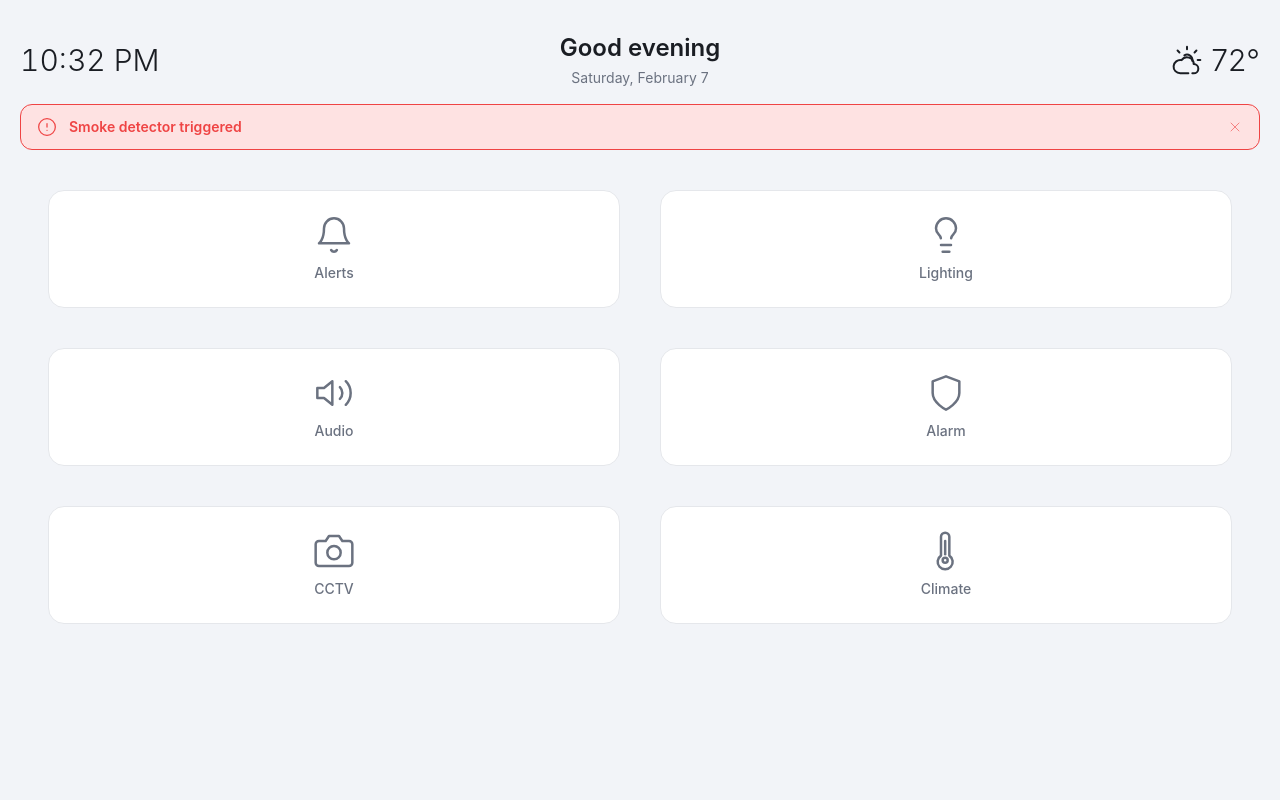
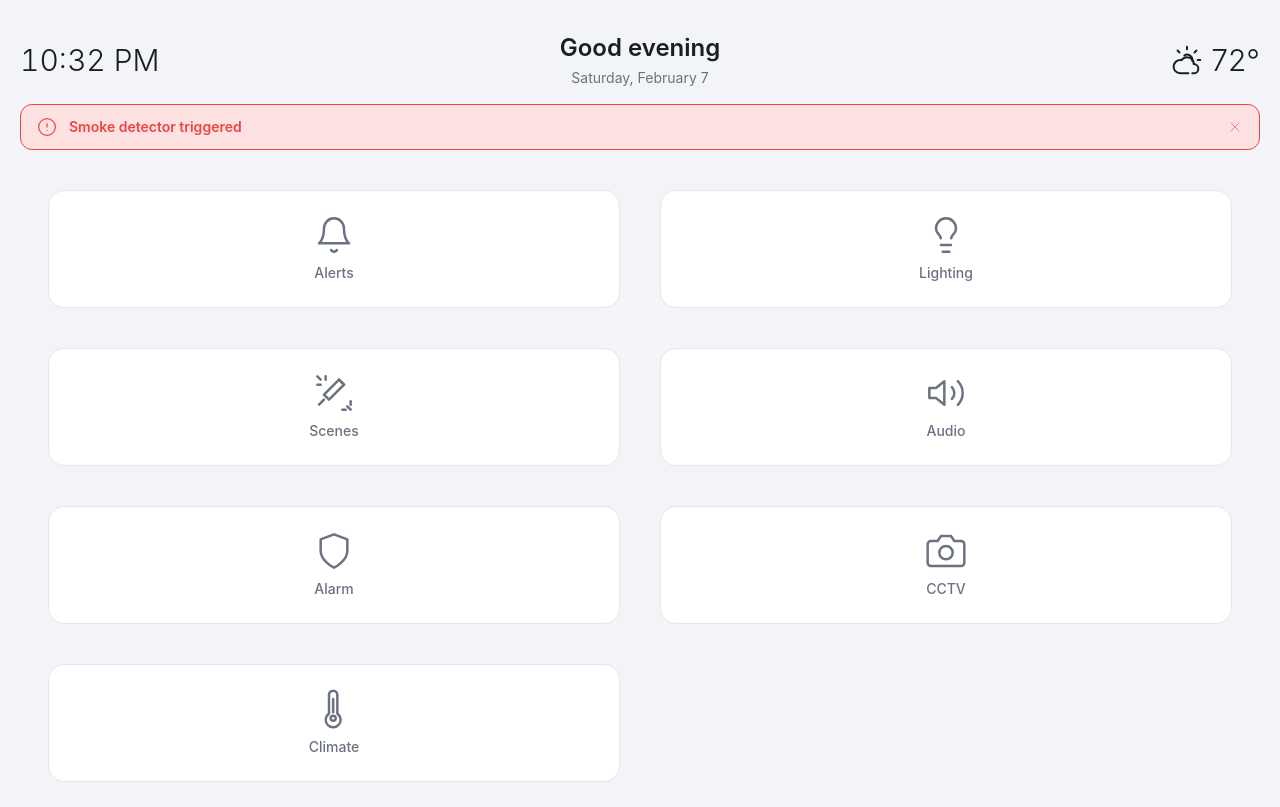
Before and after one commit to nikovacs/Ironwood-Home-Assistant-Dashboard, a Vue app: page / in a window 1280 px wide. Built offline with nearby package versions, Linux system fonts and the light colour scheme.

Commit message:
scenes button

```diff
--- a/src/App.vue
+++ b/src/App.vue
@@ -9,8 +9,10 @@ import AlarmPanel from './components/panels/AlarmPanel.vue'
 import CCTVPanel from './components/panels/CCTVPanel.vue'
 import AlertsPanel from './components/panels/AlertsPanel.vue'
 import ClimatePanel from './components/panels/ClimatePanel.vue'
+import ScenesPanel from './components/panels/ScenesPanel.vue'
 import IconBell from './components/icons/IconBell.vue'
 import IconLightbulb from './components/icons/IconLightbulb.vue'
+import IconWand from './components/icons/IconWand.vue'
 import IconSpeaker from './components/icons/IconSpeaker.vue'
 import IconShield from './components/icons/IconShield.vue'
 import IconCamera from './components/icons/IconCamera.vue'
@@ -29,6 +31,7 @@ const isExpanded = computed<boolean>(() => activeCategory.value !== null)
 const categories: Category[] = [
   { id: 'alerts',   icon: IconBell,      label: 'Alerts',   color: 'alerts' },
   { id: 'lighting', icon: IconLightbulb, label: 'Lighting', color: 'lighting' },
+  { id: 'scenes',   icon: IconWand,      label: 'Scenes',   color: 'scenes' },
   { id: 'audio',    icon: IconSpeaker,   label: 'Audio',    color: 'audio' },
   { id: 'alarm',    icon: IconShield,    label: 'Alarm',    color: 'alarm' },
   { id: 'cctv',     icon: IconCamera,      label: 'CCTV',     color: 'cctv' },
@@ -46,6 +49,7 @@ const panelComponents: Record<string, Component> = {
   alarm: AlarmPanel,
   cctv: CCTVPanel,
   climate: ClimatePanel,
+  scenes: ScenesPanel,
 }
 const activePanel = computed<Component | undefined>(() =>
   activeCategory.value ? panelComponents[activeCategory.value] : undefined
--- a/src/components/CategoryButton.vue
+++ b/src/components/CategoryButton.vue
@@ -32,6 +32,7 @@ const colorMap: Record<string, ColorSet> = {
   alarm:    { icon: 'text-cat-alarm',    bg: 'bg-cat-alarm-soft',    border: 'border-cat-alarm' },
   cctv:     { icon: 'text-cat-cctv',     bg: 'bg-cat-cctv-soft',    border: 'border-cat-cctv' },
   climate:  { icon: 'text-cat-climate',  bg: 'bg-cat-climate-soft',  border: 'border-cat-climate' },
+  scenes:   { icon: 'text-cat-scenes',   bg: 'bg-cat-scenes-soft',   border: 'border-cat-scenes' },
 }
 
 const colors: ColorSet = colorMap[props.color] || colorMap.lighting
--- /dev/null
+++ b/src/components/icons/IconWand.vue
@@ -0,0 +1,13 @@
+<template>
+  <svg xmlns="http://www.w3.org/2000/svg" viewBox="0 0 24 24" fill="none" stroke="currentColor" stroke-width="1.5" stroke-linecap="round" stroke-linejoin="round" class="icon">
+    <path d="m15 4-9 9 3 3 9-9Z" />
+    <path d="m18 7-3-3" />
+    <path d="m6 16-3 3" />
+    <path d="M2 2l2 2" />
+    <path d="M7 2v2" />
+    <path d="M2 7h2" />
+    <path d="M22 17v2" />
+    <path d="M17 22h2" />
+    <path d="M22 22l-2-2" />
+  </svg>
+</template>
--- /dev/null
+++ b/src/components/panels/ScenesPanel.vue
@@ -0,0 +1,55 @@
+<script setup lang="ts">
+import { ref } from 'vue'
+
+interface Scene {
+  id: number
+  name: string
+  description: string
+  active: boolean
+}
+
+const scenes = ref<Scene[]>([
+  { id: 1, name: 'Good Morning', description: 'Lights on, blinds up, coffee maker', active: false },
+  { id: 2, name: 'Movie Night', description: 'Dim lights, TV on, blinds down', active: false },
+  { id: 3, name: 'Away Mode', description: 'Lights off, alarm armed, thermostat eco', active: true },
+  { id: 4, name: 'Bedtime', description: 'Lights off, doors locked, alarm home', active: false },
+  { id: 5, name: 'Guest Mode', description: 'Entry lights on, guest Wi-Fi enabled', active: false },
+  { id: 6, name: 'Focus', description: 'Office lights bright, DND on, music off', active: false },
+])
+
+function toggleScene(scene: Scene): void {
+  scene.active = !scene.active
+}
+</script>
+
+<template>
+  <div class="space-y-5">
+    <div class="flex items-center justify-between">
+      <h2 class="text-lg font-semibold text-text-primary">Scenes</h2>
+      <span class="text-xs text-text-muted">{{ scenes.filter(s => s.active).length }} active</span>
+    </div>
+
+    <div class="grid grid-cols-2 gap-3">
+      <button
+        v-for="scene in scenes"
+        :key="scene.id"
+        class="flex flex-col items-start gap-1.5 rounded-2xl border p-4 transition-all duration-200 active:scale-[0.97] cursor-pointer text-left"
+        :class="scene.active
+          ? 'bg-cat-scenes-soft border-cat-scenes/30'
+          : 'bg-surface-card border-border-subtle'"
+        @click="toggleScene(scene)"
+      >
+        <p class="text-sm font-medium text-text-primary">{{ scene.name }}</p>
+        <p class="text-xs text-text-secondary leading-snug">{{ scene.description }}</p>
+        <span
+          class="mt-1 inline-flex items-center rounded-full px-2 py-0.5 text-xs font-medium"
+          :class="scene.active
+            ? 'bg-cat-scenes/20 text-cat-scenes'
+            : 'bg-surface-button-active text-text-muted'"
+        >
+          {{ scene.active ? 'Running' : 'Activate' }}
+        </span>
+      </button>
+    </div>
+  </div>
+</template>
--- a/src/style.css
+++ b/src/style.css
@@ -35,6 +35,8 @@
   --color-cat-alerts-soft: #ffedd5;
   --color-cat-climate: #10b981;
   --color-cat-climate-soft: #d1fae5;
+  --color-cat-scenes: #ec4899;
+  --color-cat-scenes-soft: #fce7f3;
 }
 
 /* Dark theme overrides */
@@ -68,6 +70,8 @@
   --color-cat-alerts-soft: #431407;
   --color-cat-climate: #34d399;
   --color-cat-climate-soft: #064e3b;
+  --color-cat-scenes: #f472b6;
+  --color-cat-scenes-soft: #500724;
 }
 
 /* Global transitions for theme switching */
```
